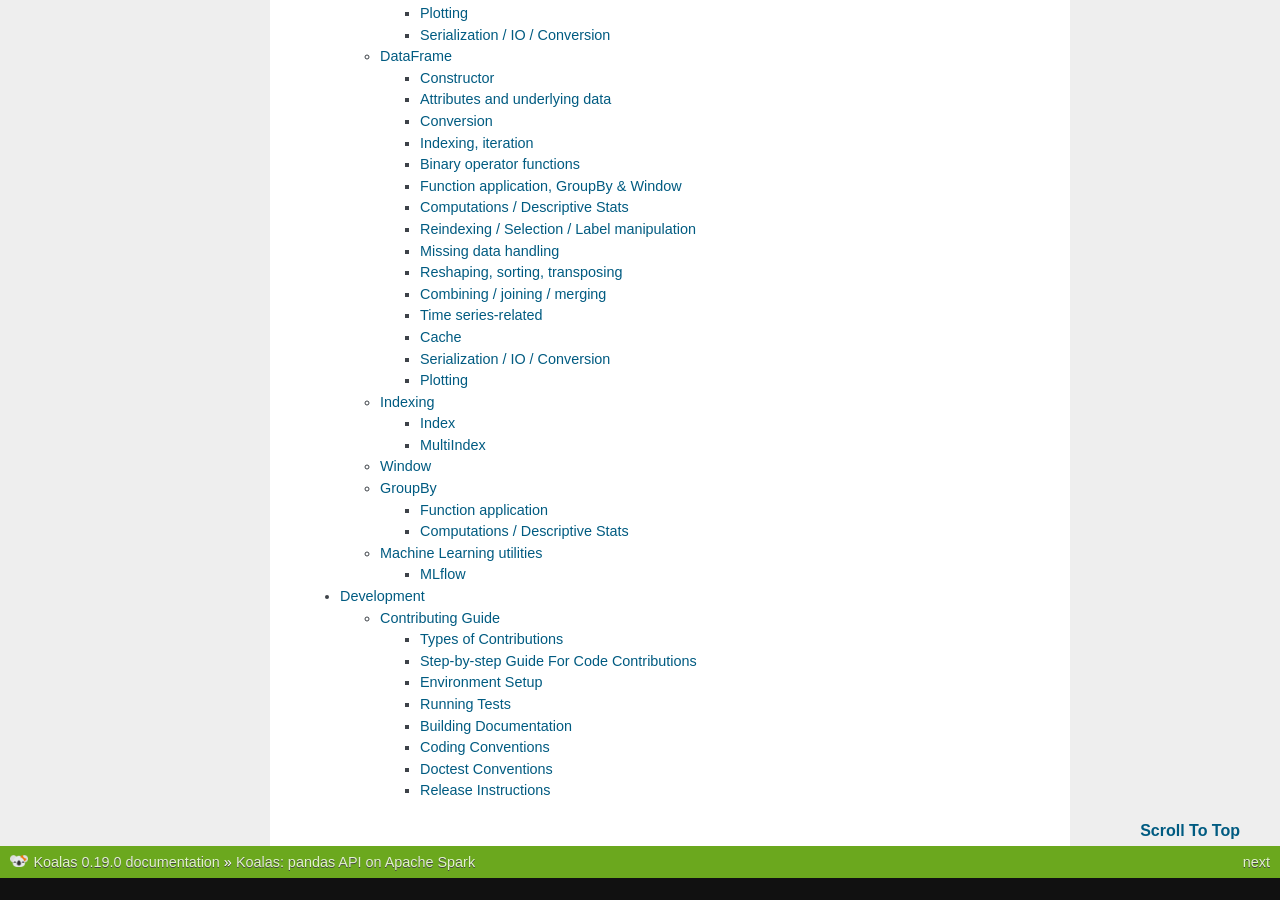
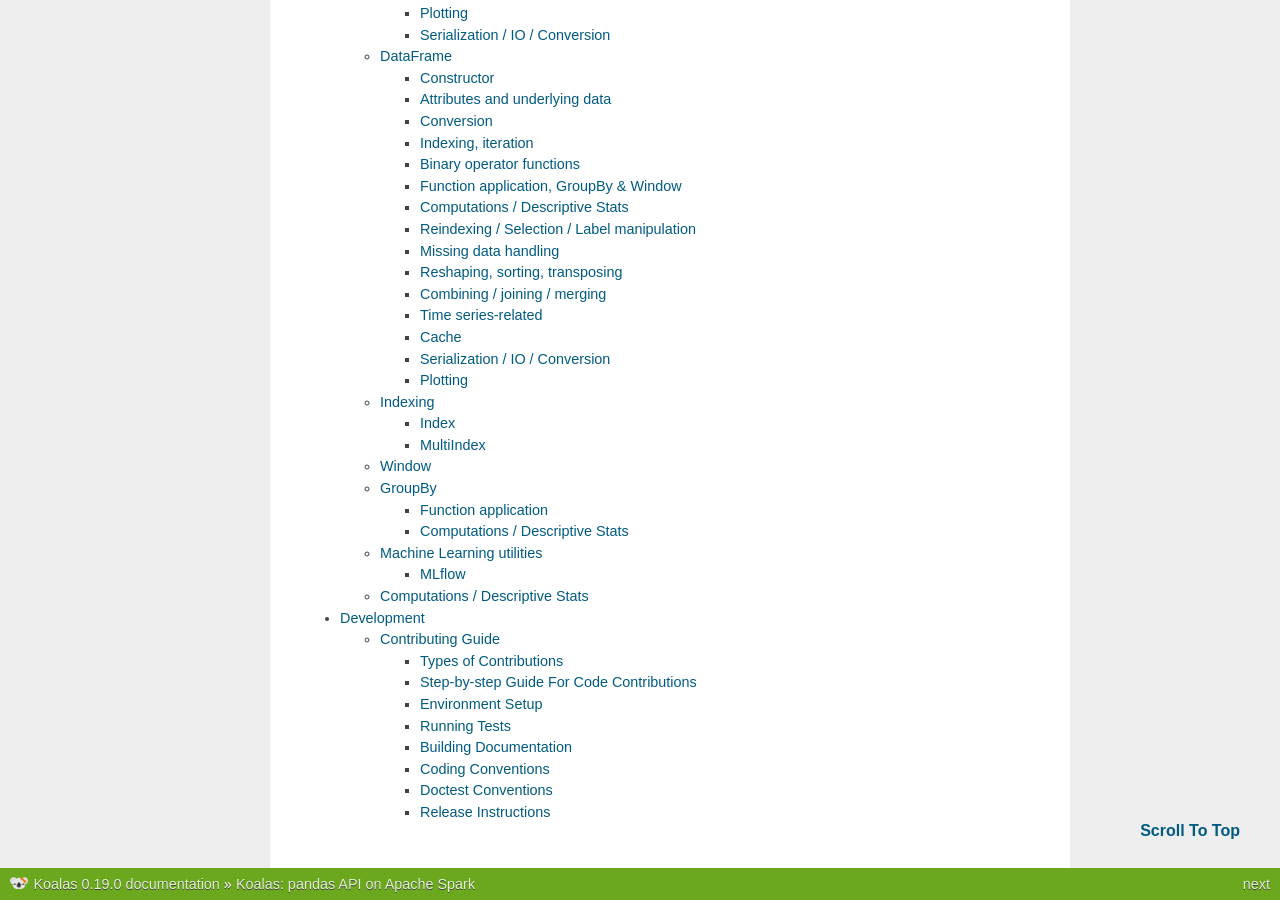
Before and after one commit to databricks/koalas, a Sphinx documentation site: the page built from docs/source/index.rst, in a window 1280 px wide and 900 px high, scrolled down 1402 px. Built offline with Sphinx 7.4.7, drawn with Linux system fonts in a browser that asks for light colours; pages that are not in the unit, such as notebooks, are missing from menus; the version number is read from the project's files by our own code; before the commit the page ends 2280 px from its top, so only the background shows below that.

Commit message:
Add reference

```diff
--- a/docs/source/reference/index.rst
+++ b/docs/source/reference/index.rst
@@ -12,3 +12,9 @@
     window
     groupby
     ml
+
+Computations / Descriptive Stats
+--------------------------------
+.. autosummary::
+   :toctree: api/
+   Index.unique
```
